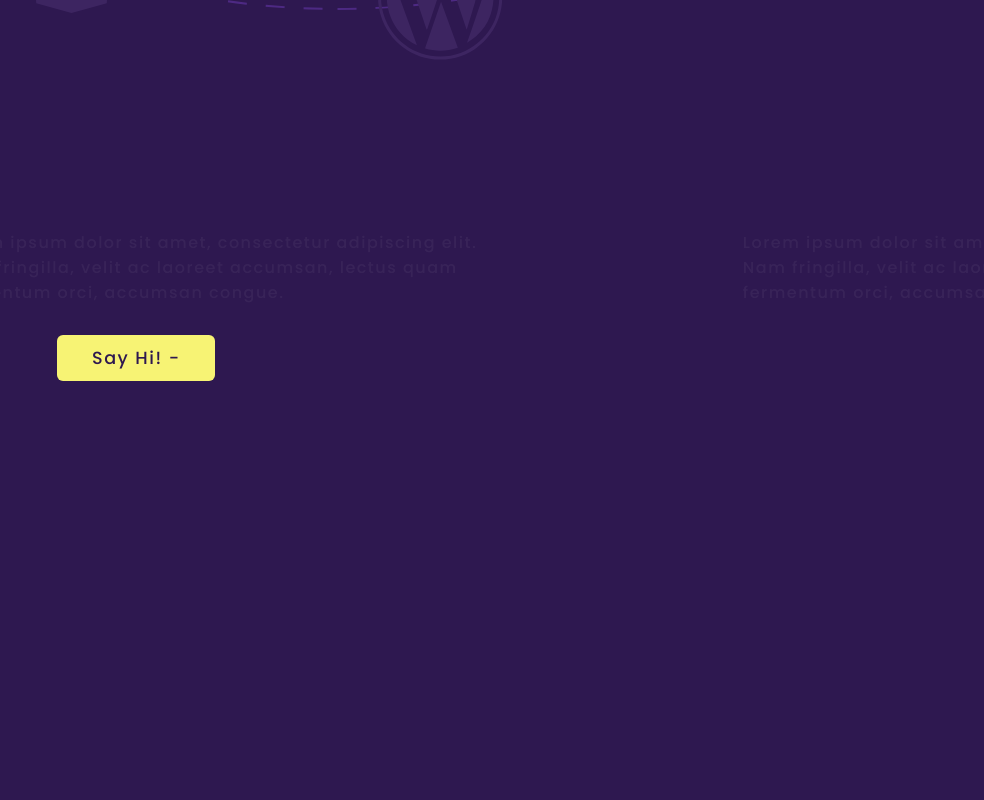
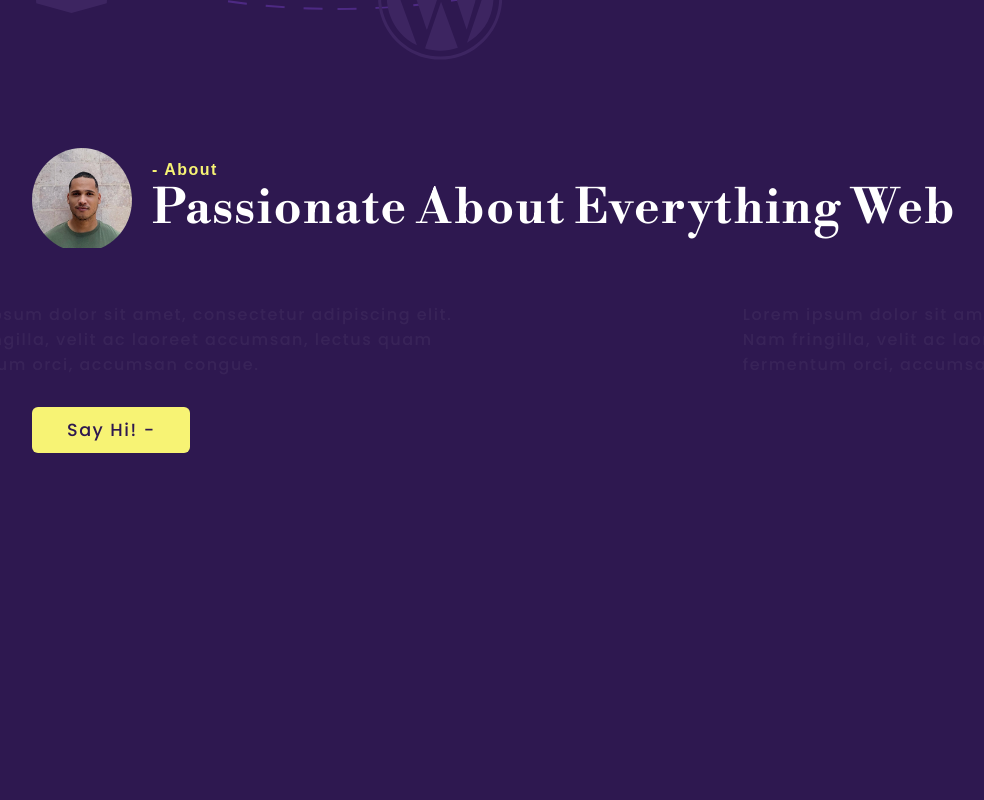
Before and after one commit to cesarcor/cesarcorrechel, a Next.js app: page / in a window 1280 px wide. Shown: the part 1000-1800 px from the top of the page, without its empty margins (32-1016 px from the left). Built offline with nearby package versions, Linux system fonts and the light colour scheme.

Commit message:
add animation

```diff
--- a/components/section-heading/section-heading.js
+++ b/components/section-heading/section-heading.js
@@ -1,26 +1,57 @@
+'use client';
+
 import styles from './section-heading.module.css';
 import Image from 'next/image';
+import gsap from 'gsap';
+import { useGSAP } from '@gsap/react';
+import { useRef } from 'react';
 
-export const SectionHeading = (props) => {
+export const SectionHeading = ({
+	heading_small,
+	heading_large,
+	heading_image,
+	timeline,
+}) => {
+	const section_heading_container = useRef(null);
+	const section_heading_text_container = useRef(null);
+	const heading_text_small = useRef(null);
+	const heading_text_large = useRef(null);
+	const heading_image_ref = useRef(null);
+
+	useGSAP(() => {
+		if (!timeline) return;
+
+		timeline.from(section_heading_text_container.current, {
+			yPercent: 40,
+			autoAlpha: 0,
+			ease: 'power1.in',
+		});
+	});
+
 	return (
-		<div className={styles.heading_container}>
-			{props.headingImage && (
+		<div className={styles.heading_container} ref={section_heading_container}>
+			{heading_image && (
 				<div className={styles.custom_heading_img_container}>
 					<div>
 						<Image
-							src={props.headingImage}
+							src={heading_image}
 							alt='Custom Heading Image'
 							className={styles.custom_heading_img}
 							width={100}
 							height={100}
+							ref={heading_image_ref}
 						/>
 					</div>
 				</div>
 			)}
 
-			<div>
-				<h2 className={styles.heading_small}>{props.headingSmall}</h2>
-				<h3 className={styles.heading_large}>{props.headingLarge}</h3>
+			<div ref={section_heading_text_container}>
+				<h2 className={styles.heading_small} ref={heading_text_small}>
+					{heading_small}
+				</h2>
+				<h3 className={styles.heading_large} ref={heading_text_large}>
+					{heading_large}
+				</h3>
 			</div>
 		</div>
 	);
```
